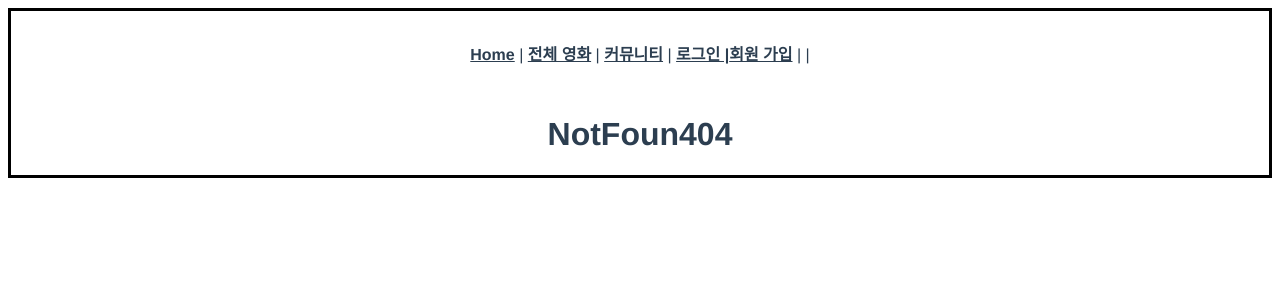
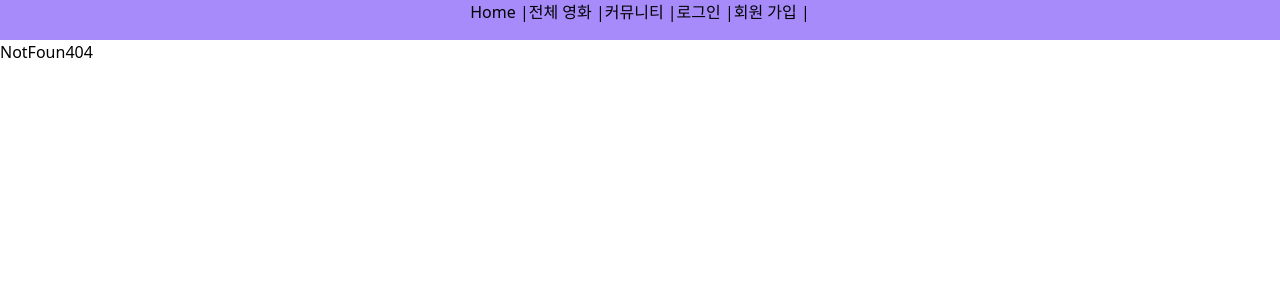
Before and after one commit to beckhem96/Sosoo_jungye, a JavaScript app in the folder front/last-pjt/: page /404 in a window 1280 px wide. Shown: the top 300 px of the page. Built offline with nearby package versions, Linux system fonts and the light colour scheme; no server answers.

Commit message:
css 시작

```diff
--- /dev/null
+++ b/front/last-pjt/postcss.config.js
@@ -0,0 +1,11 @@
+// postcss.config.js
+
+// const autoprefixer = require('autoprefixer');
+const tailwindcss = require('tailwindcss');
+
+module.exports = {
+  plugins: [
+    tailwindcss,
+    // autoprefixer,
+  ],
+};
--- a/front/last-pjt/src/App.vue
+++ b/front/last-pjt/src/App.vue
@@ -1,14 +1,14 @@
 <template>
   <div id="app">
-    <nav>
-      <router-link to="/">Home</router-link> |
-      <router-link to="/allmovies">전체 영화</router-link> |
-      <router-link to="/community">커뮤니티</router-link> |
-      <router-link v-if="!isLoggedIn" to="/login">로그인 |</router-link>
-      <router-link v-if="isLoggedIn" to="/logout">로그아웃</router-link>
-      <router-link v-if="!isLoggedIn" to="/signup">회원 가입</router-link> |
-      <router-link v-if="currentUser.username === 'admin'" to="/admin">관리자만 영화추가</router-link> |
-      <router-link v-if="isLoggedIn" to="/profile">{{ currentUser.username}}의 프로필</router-link>
+    <nav class="bg-violet400 h-10 text-center">
+      <router-link class="text-black" to="/">Home |</router-link>
+      <router-link class="text-black" to="/allmovies">전체 영화 |</router-link>
+      <router-link class="text-black" to="/community">커뮤니티 |</router-link>
+      <router-link class="text-black" v-if="!isLoggedIn" to="/login">로그인 |</router-link>
+      <router-link class="text-black" v-if="isLoggedIn" to="/logout">로그아웃 |</router-link>
+      <router-link class="text-black" v-if="!isLoggedIn" to="/signup">회원 가입 |</router-link>
+      <router-link class="text-black" v-if="currentUser.username === 'admin'" to="/admin">관리자만 영화추가 |</router-link>
+      <router-link class="text-black" v-if="isLoggedIn" to="/profile">{{ currentUser.username}}의 프로필 |</router-link>
     </nav>
     <router-view/>
   </div>
@@ -52,32 +52,5 @@ export default {
 
 
 <style>
-#app {
-  font-family: Avenir, Helvetica, Arial, sans-serif;
-  -webkit-font-smoothing: antialiased;
-  -moz-osx-font-smoothing: grayscale;
-  text-align: center;
-  color: #2c3e50;
-}
 
-nav {
-  padding: 30px;
-}
-
-nav a {
-  font-weight: bold;
-  color: #2c3e50;
-}
-
-nav a.router-link-exact-active {
-  color: #42b983;
-}
-div {
-  border-style: solid;
-  border-color: black;
-  margin: 5%;
-}
-#app {
-  margin: 0%;
-}
 </style>
--- /dev/null
+++ b/front/last-pjt/src/assets/styles/index.css
@@ -0,0 +1,3 @@
+@tailwind base;
+@tailwind components;
+@tailwind utilities;
--- a/front/last-pjt/src/components/Home/HomeMovieList.vue
+++ b/front/last-pjt/src/components/Home/HomeMovieList.vue
@@ -1,8 +1,8 @@
 <template>
   <div>
     <h1>movieList</h1>
-    <PopularMovie/>
-    <PreferMovie/>
+    <popular-movie class=""></popular-movie>
+    <prefer-movie></prefer-movie>
   </div>
 </template>
 
--- a/front/last-pjt/src/components/Home/PopularMovie.vue
+++ b/front/last-pjt/src/components/Home/PopularMovie.vue
@@ -1,5 +1,5 @@
 <template>
-  <div>
+  <div class="flex">
     <h2>인기영화</h2>
     <popular-movie-card
       v-for="movie in popularMovies"
@@ -10,7 +10,7 @@
 </template>
 
 <script>
-// import 'swiper/css';
+import 'swiper/css';
 // import Swiper from 'swiper';
 import PopularMovieCard from '@/components/MovieCard/PopularMovieCard.vue'
 import {  mapGetters } from 'vuex'
@@ -24,12 +24,13 @@ export default {
     ...mapGetters([
       'popularMovies'
     ])
-  }
-}
-// const swiper = new Swiper('.swiper', {
+  },
+//   methods: {
+//     const swiper = new Swiper('.swiper', {
 //   speed: 400,
 //   spaceBetween: 100,
 // });
+  }
 </script>
 
 <style>
--- a/front/last-pjt/src/components/MovieCard/PopularMovieCard.vue
+++ b/front/last-pjt/src/components/MovieCard/PopularMovieCard.vue
@@ -1,10 +1,9 @@
 <template>
-  <div class="card m-0 p-0">
-    <h3>movieCard</h3>
-    <router-link
+  <div class="">
+      <router-link
       :to="{ name: 'detail', params: { moviePk: `${movie.id}`} }">
-      <img class="poster" style="width: 10rem; height: 15rem;" :src="`${movie.poster_path}`" alt="">
-    </router-link>
+      <img class="poster" :src="`${movie.poster_path}`" alt="">
+      </router-link>
   </div>
 </template>
 
@@ -18,5 +17,4 @@ export default {
 </script>
 
 <style>
-
 </style>
--- a/front/last-pjt/src/router/index.js
+++ b/front/last-pjt/src/router/index.js
@@ -22,6 +22,7 @@ import AdminMovieAdd from '../views/AdminMovieAdd.vue'
 import ProfileView from '../views/ProfileView.vue'
 import AdminUpdateMovie from '../views/AdminUpdateMovie.vue'
 
+import TestView from '../views/TestView.vue'
 Vue.use(VueRouter)
 
 const routes = [
@@ -115,6 +116,11 @@ const routes = [
     component: NotFound404
   },
   {
+    path: '/test',
+    name: 'TestView',
+    component: TestView
+  },
+  {
     path: '/*',
     redirect: '/404',
   }
--- a/front/last-pjt/src/views/HomeView.vue
+++ b/front/last-pjt/src/views/HomeView.vue
@@ -16,3 +16,6 @@ export default {
   }
 }
 </script>
+<style>
+
+</style>
--- /dev/null
+++ b/front/last-pjt/src/views/TestView.vue
@@ -0,0 +1,29 @@
+<template>
+  <div class="snap-x ...">
+    <div class="scroll-ml-6 snap-start ...">
+      <img src="https://images.unsplash.com/photo-1604999565976-8913ad2ddb7c?ixlib=rb-1.2.1&ixid=MnwxMjA3fDB8MHxwaG90by1wYWdlfHx8fGVufDB8fHx8&auto=format&fit=crop&w=320&h=160&q=80" />
+    </div>
+    <div class="scroll-ml-6 snap-start ...">
+      <img src="https://images.unsplash.com/photo-1540206351-d6465b3ac5c1?ixlib=rb-1.2.1&ixid=MnwxMjA3fDB8MHxwaG90by1wYWdlfHx8fGVufDB8fHx8&auto=format&fit=crop&w=320&h=160&q=80" />
+    </div>
+    <div class="scroll-ml-6 snap-start ...">
+      <img src="https://images.unsplash.com/photo-1622890806166-111d7f6c7c97?ixlib=rb-1.2.1&ixid=MnwxMjA3fDB8MHxwaG90by1wYWdlfHx8fGVufDB8fHx8&auto=format&fit=crop&w=320&h=160&q=80" />
+    </div>
+    <div class="scroll-ml-6 snap-start ...">
+      <img src="https://images.unsplash.com/photo-1590523277543-a94d2e4eb00b?ixlib=rb-1.2.1&ixid=MnwxMjA3fDB8MHxwaG90by1wYWdlfHx8fGVufDB8fHx8&auto=format&fit=crop&w=320&h=160&q=80" />
+    </div>
+    <div class="scroll-ml-6 snap-start ...">
+      <img src="https://images.unsplash.com/photo-1575424909138-46b05e5919ec?ixlib=rb-1.2.1&ixid=MnwxMjA3fDB8MHxwaG90by1wYWdlfHx8fGVufDB8fHx8&auto=format&fit=crop&w=320&h=160&q=80" />
+    </div>
+</div>
+</template>
+
+<script>
+export default {
+  name: 'TestView'
+}
+</script>
+
+<style>
+
+</style>
--- /dev/null
+++ b/front/last-pjt/tailwind.config.js
@@ -0,0 +1,19 @@
+// tailwind.config.js
+
+module.exports = {
+  purge: [
+    './public/**/*.html',
+    './src/**/*.vue',
+  ],
+  darkMode: false, // or 'media' or 'class'
+  theme: {
+    colors: {
+      'violet400' : '#a78bfa',
+    },
+    extend: {},
+  },
+  variants: {
+    extend: {},
+  },
+  plugins: [],
+};
```
Also changed, not shown: front/last-pjt/package.json (+5 -2 lines), front/last-pjt/src/main.js (+10 -0 lines), 1 other file (tests, documents, lock files or other folders).
